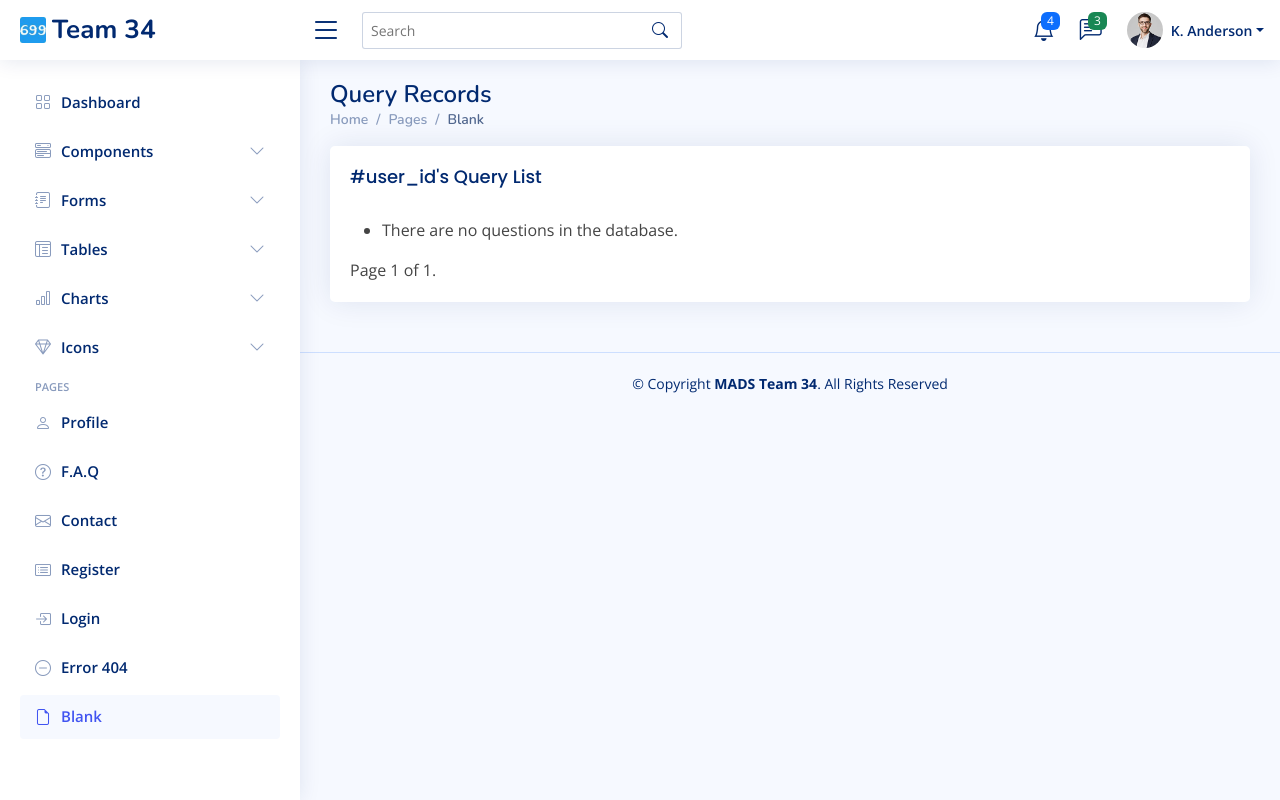
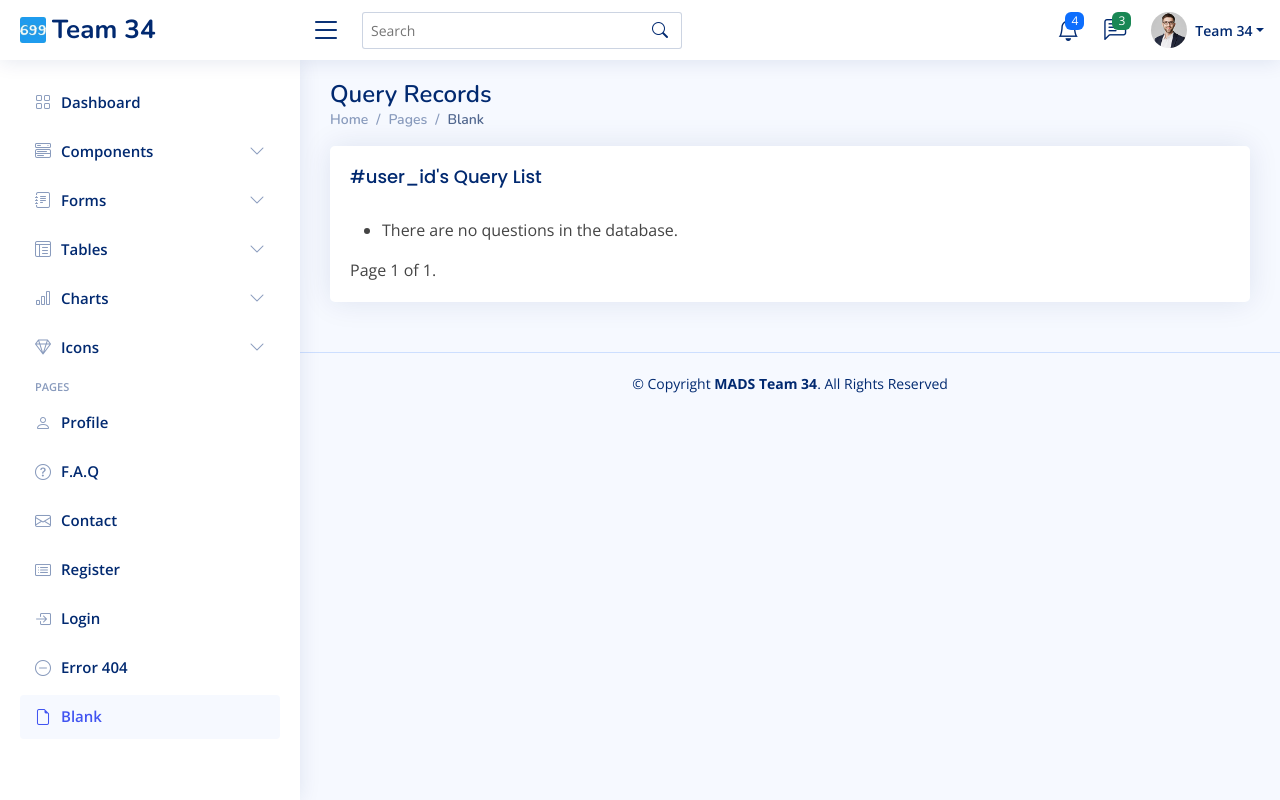
Before and after one commit to Wenjun-Mao/siads699, a Django app: page /example2_list/ in a window 1280 px wide. Run offline with Django 4.2, Linux system fonts and the light colour scheme; data that the repository does not hold is empty; some libraries are stand-ins or nearby versions.

Commit message:
change user-icon name to team 34

```diff
--- a/siads699/templates/base_dashboard.html
+++ b/siads699/templates/base_dashboard.html
@@ -176,7 +176,7 @@
 
           <a class="nav-link nav-profile d-flex align-items-center pe-0" href="#" data-bs-toggle="dropdown">
             <img src="{% static 'img/profile-img.jpg' %}" alt="Profile" class="rounded-circle">
-            <span class="d-none d-md-block dropdown-toggle ps-2">K. Anderson</span>
+            <span class="d-none d-md-block dropdown-toggle ps-2">Team 34</span>
           </a><!-- End Profile Iamge Icon -->
 
           <ul class="dropdown-menu dropdown-menu-end dropdown-menu-arrow profile">
```
